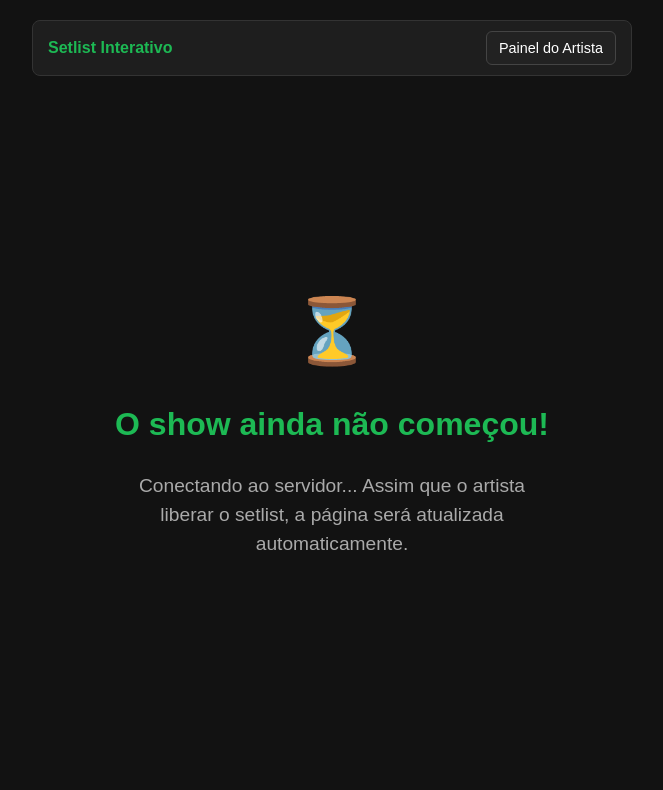
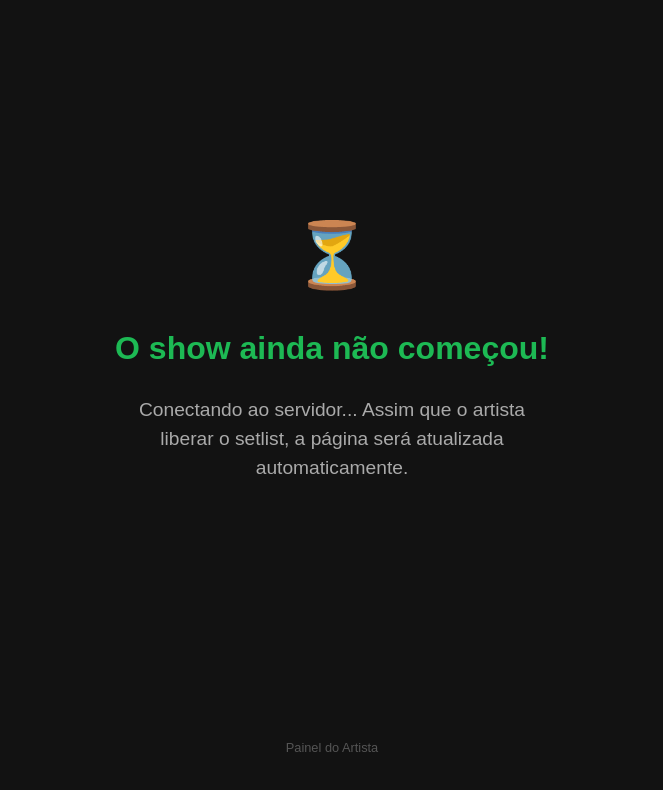
Before and after one commit to thomas-goulart/setlist-interativo, a website: page index.html in a window 1280 px wide. Shown: the whole page, without its empty margins (308-971 px from the left). Drawn offline with Linux system fonts and the light colour scheme; no server answers.

Commit message:
alteração de cabeçalho

```diff
--- a/index.html
+++ b/index.html
@@ -55,15 +55,14 @@
         .btn-confirmar { background: #1db954; color: #000; }
         .campo-etapa { display: none; }
         .campo-etapa.ativo { display: block; }
+
+        .rodape-discreto { text-align: center; margin-top: 40px; margin-bottom: 20px; font-size: 0.8rem; }
+        .rodape-discreto a { color: #555; text-decoration: none; transition: color 0.2s; }
+        .rodape-discreto a:hover { color: #888; text-decoration: underline; }
     </style>
 </head>
 <body>
     <div class="container">
-        <header style="display: flex; justify-content: space-between; align-items: center; background: #1e1e1e; padding: 10px 15px; border-radius: 8px; margin-bottom: 20px; border: 1px solid #333;">
-            <span style="font-weight: bold; color: #1db954;">Setlist Interativo</span>
-            <a href="fila.html" style="color: #fff; text-decoration: none; background: #222; padding: 8px 12px; border-radius: 6px; border: 1px solid #444; font-size: 0.9rem;">Painel do Artista</a>
-        </header>
-
         <div id="conteudo-bloqueado" class="tela-bloqueio">
             <div id="bloqueado-boas-vindas" style="font-size: 1.3rem; color: #1db954; font-weight: bold; margin-bottom: 20px; display: none;"></div>
             <span style="font-size: 4rem; margin-bottom: 10px;">⏳</span>
@@ -108,6 +107,10 @@
             <div id="aba-pedidas" class="secao">
                 <div id="lista-pedidas-tocadas">Carregando histórico...</div>
             </div>
+        </div>
+
+        <div class="rodape-discreto">
+            <a href="fila.html">Painel do Artista</a>
         </div>
     </div>
 
```
